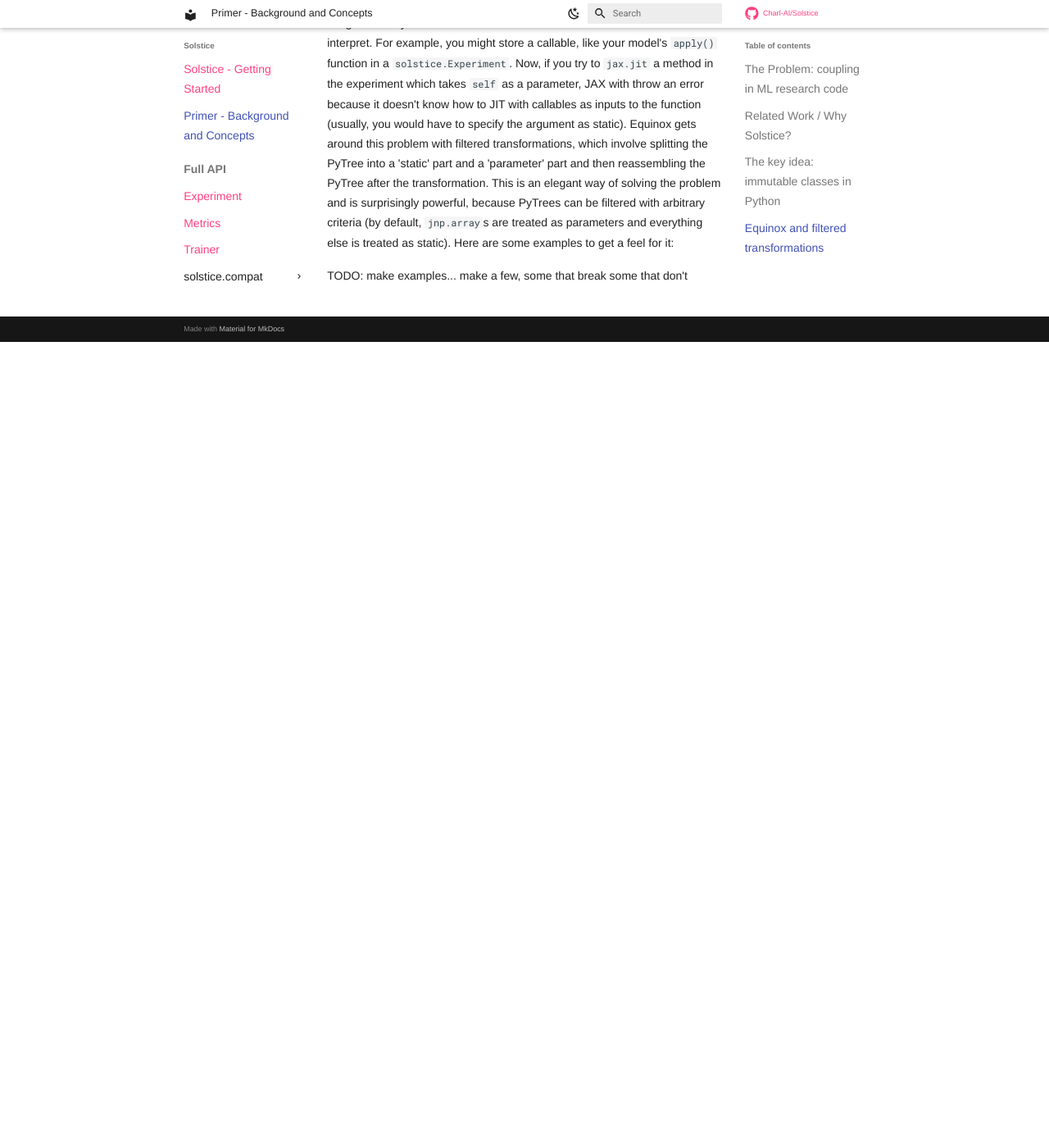
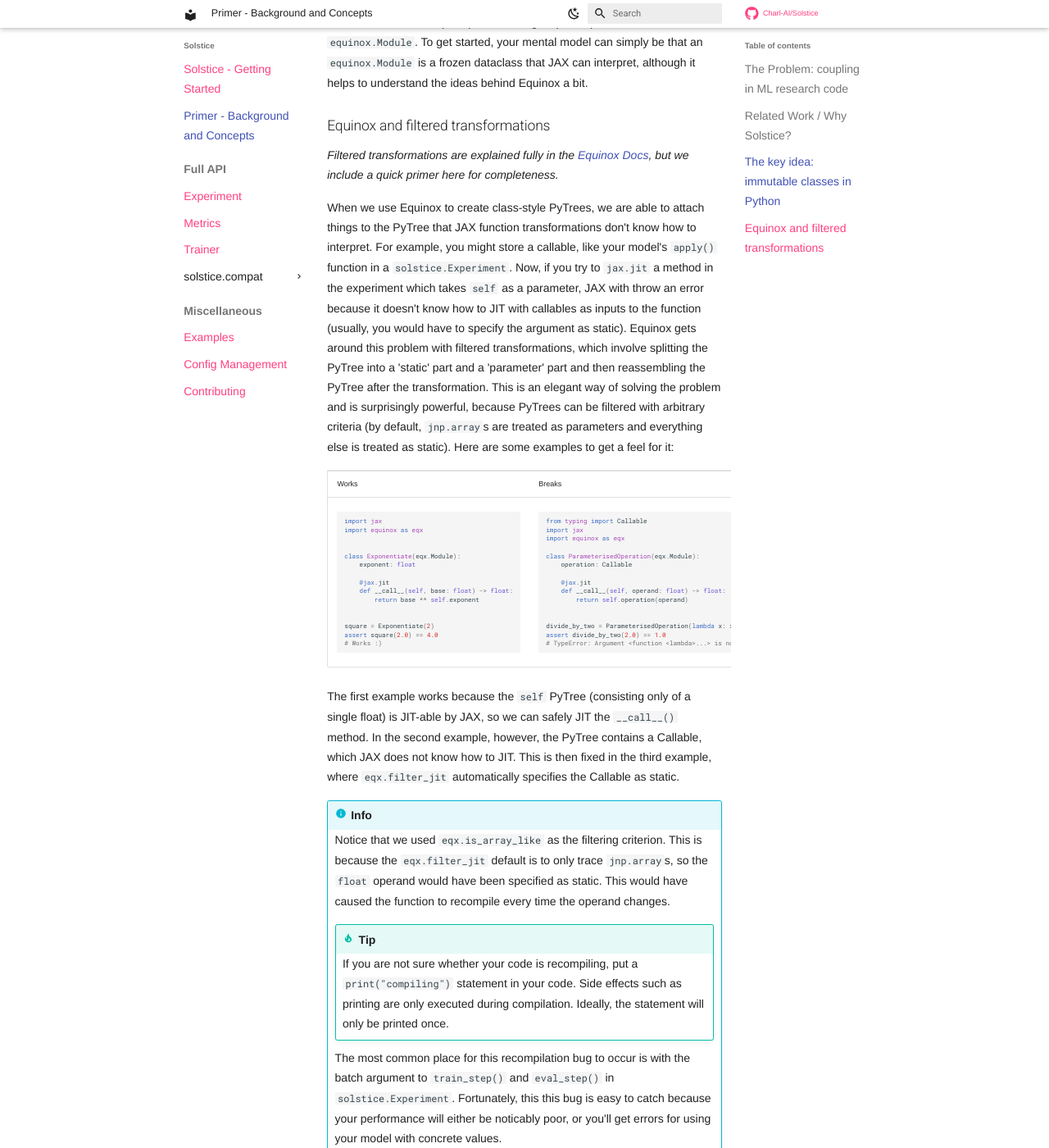
Before and after one commit to Charl-AI/Solstice, an MkDocs documentation site: the page built from docs/primer.md, in a window 1280 px wide and 1400 px high, scrolled down 3154 px. Shown: the whole window at 82% size. Built offline with MkDocs 1.6.1 and Material for MkDocs 9.7.7, drawn with Linux system fonts in a browser that asks for light colours; nearby versions of some CDN libraries; library files that are not in the unit come from our copies; comment, search, counter and statistics services are not loaded; before the commit the page ends 3571 px from its top, so only the background shows below that; some of the changed text lies outside the part shown.

Commit message:
complete solstice primer

````diff
--- a/docs/primer.md
+++ b/docs/primer.md
@@ -21,9 +21,9 @@
 
 Libraries such as Jaxline, Objax, and Scenic are more 'framework-ish' - they ask you to do things their way and in return they do a lot for you. The natural tradeoff with this style of library is that you are locked in to their entire ecosystem which can result in a lack of flexibility. Of these, Elegy is the most closely related to Solstice due to its everything-is-a-pytree approach, however, where Elegy aims to be Keras-like, we aim to be lighter-weight. In Solstice, we leave nearly everything to the user and have incremental buy-in as a top design priority.
 
+CLU (for Flax) is also closely related, with Solstice having a similar Metrics API, as well as a similar philosophy of providing flexible utilities for common use cases. Surprisingly, Flax itself comes quite close to Solstice with its `flax.training.TrainState` concept. This is an object which holds experiment state with related functions and, taken to the extreme, can end up looking very similar to a `solstice.Experiment`.
+
 Equinox is the foundation of this project and is an elegant library for 'callable pytrees' in JAX (we explain this further below). Where Equinox strives to be as general as possible, we offer opinions about how to structure deep learning experiments. Solstice is a small library, implemented entirely in pure JAX+Equinox. Like Equinox, the simplicity of Solstice is its selling point.
-
-CLU (for Flax) is also closely related, with Solstice having a similar Metrics API, as well as a similar philosophy of providing flexible utilities for common use cases. Surprisingly, Flax itself comes quite close to Solstice with its `flax.training.TrainState` concept. This is an object which holds experiment state with related functions and, taken to the extreme, can end up looking very similar to a `solstice.Experiment`.
 
 ## The key idea: immutable classes in Python
 
@@ -114,7 +114,12 @@
 </table>
 
 
-Notice that the Solstice style counter did not mutate its state, it returned a new instance of itself with the new state. The great thing about this pattern is that by keeping our data structures immutable, we get to keep the readability and XLA optimization advantages that come with it, however, we also get all the power of Python classes and OO-ish design patterns.
+Notice that the Solstice style counter did not mutate its state, it returned a new instance of itself with the new state. The great thing about this pattern is that by keeping our data structures immutable, we get to keep the readability and XLA optimization advantages that come with it and we also get all the power of Python classes and OO-ish design patterns.
+
+!!! warning
+    The examples above use `dataclasses.replace` to perform out-of-place updates. This is a limited solution because it breaks when custom `__init__()` constructors are defined. Fortunately, Equinox has solved this problem with `equinox.tree_at`; Solstice provides `solstice.replace`, a wrapped version of this function matching the `dataclasses.replace` syntax.
+
+    See https://github.com/patrick-kidger/equinox/issues/120 for more details.
 
 In practice, in machine learning, this means we can replace the common init/apply pure functions with methods in a frozen dataclass (usually `__init__()`, and `__call__()`). There is also one final matter to take care of... JAX only operates on PyTrees and doesn't know how to deal with dataclasses. This is why we build Solstice on top of Equinox, because an `equinox.Module` is just a dataclass which is registered as a PyTree.
 
@@ -148,10 +153,109 @@
 
 All classes in Solstice (except the training loop ones) inherit from `equinox.Module`. To get started, your mental model can simply be that an `equinox.Module` is a frozen dataclass that JAX can interpret, although it helps to understand the ideas behind Equinox a bit.
 
+
 ## Equinox and filtered transformations
 
 *Filtered transformations are explained fully in the [Equinox Docs](https://docs.kidger.site/equinox/), but we include a quick primer here for completeness.*
 
 When we use Equinox to create class-style PyTrees, we are able to attach things to the PyTree that JAX function transformations don't know how to interpret. For example, you might store a callable, like your model's `apply()` function in a `solstice.Experiment`. Now, if you try to `jax.jit` a method in the experiment which takes `self` as a parameter, JAX with throw an error because it doesn't know how to JIT with callables as inputs to the function (usually, you would have to specify the argument as static). Equinox gets around this problem with filtered transformations, which involve splitting the PyTree into a 'static' part and a 'parameter' part and then reassembling the PyTree after the transformation. This is an elegant way of solving the problem and is surprisingly powerful, because PyTrees can be filtered with arbitrary criteria (by default, `jnp.array`s are treated as parameters and everything else is treated as static). Here are some examples to get a feel for it:
 
-TODO: make examples... make a few, some that break some that don't
+
+<table>
+<tr>
+<td> Works </td> <td> Breaks </td> <td> Works </td>
+</tr>
+<tr>
+<td>
+
+```python
+import jax
+import equinox as eqx
+
+
+class Exponentiate(eqx.Module):
+    exponent: float
+
+    @jax.jit
+    def __call__(self, base: float) -> float:
+        return base ** self.exponent
+
+
+square = Exponentiate(2)
+assert square(2.0) == 4.0
+# Works :)
+
+```
+
+</td>
+<td>
+
+```python
+from typing import Callable
+import jax
+import equinox as eqx
+
+class ParameterisedOperation(eqx.Module):
+    operation: Callable
+
+    @jax.jit
+    def __call__(self, operand: float) -> float:
+        return self.operation(operand)
+
+
+divide_by_two = ParameterisedOperation(lambda x: x / 2)
+assert divide_by_two(2.0) == 1.0
+# TypeError: Argument <function <lambda>...> is not a valid JAX type.
+
+```
+
+</td>
+<td>
+
+```python
+
+from typing import Callable
+import jax
+import equinox as eqx
+
+class ParameterisedOperation(eqx.Module):
+    operation: Callable
+
+    @eqx.filter_jit(default=eqx.is_array_like)
+    def __call__(self, operand: float) -> float:
+        return self.operation(operand)
+
+
+divide_by_two = ParameterisedOperation(lambda x: x / 2)
+assert divide_by_two(2.0) == 1.0
+# works :)
+
+```
+</td>
+</tr>
+</table>
+
+The first example works because the `self` PyTree (consisting only of a single float) is JIT-able by JAX, so we can safely JIT the `__call__()` method. In the second example, however, the PyTree contains a Callable, which JAX does not know how to JIT. This is then fixed in the third example, where `eqx.filter_jit` automatically specifies the Callable as static.
+
+!!! info
+    Notice that we used `eqx.is_array_like` as the filtering criterion. This is because the `eqx.filter_jit` default is to only trace `jnp.array`s, so the `float` operand would have been specified as static. This would have caused the function to recompile every time the operand changes.
+
+    !!! tip
+        If you are not sure whether your code is recompiling, put a `print("compiling")` statement in your code. Side effects such as printing are only executed during compilation. Ideally, the statement will only be printed once.
+
+    The most common place for this recompilation bug to occur is with the batch argument to `train_step()` and `eval_step()` in `solstice.Experiment`. Fortunately, this this bug is easy to catch because your performance will either be noticably poor, or you'll get errors for using your model with concrete values.
+
+    !!! example
+        Pseudo code for avoiding recompilation of `train_step()`
+
+        ```python
+        class MyExperiment(solstice.Experiment):
+            ...
+
+            # always trace "batch" kwarg. eqx.filter_jit(default=eqx.is_array_like) would also work
+            @eqx.filter_jit(kwargs=dict(batch=True))
+            def train_step(self, batch: np.ndarray):
+                ...
+        ```
+
+Filtered transformations are essentially the only caveat to Equinox, other than that, it's all pure JAX! To get started, you just need to remember to use `equinox.filter_jit(kwargs=dict(batch=True))` when JIT-ing your `train_step()` and `eval_step()`. Once you've got the hang of it, you'll find other convenient uses such as [freezing model parameters](https://docs.kidger.site/equinox/examples/frozen_layer/) and more!
````
